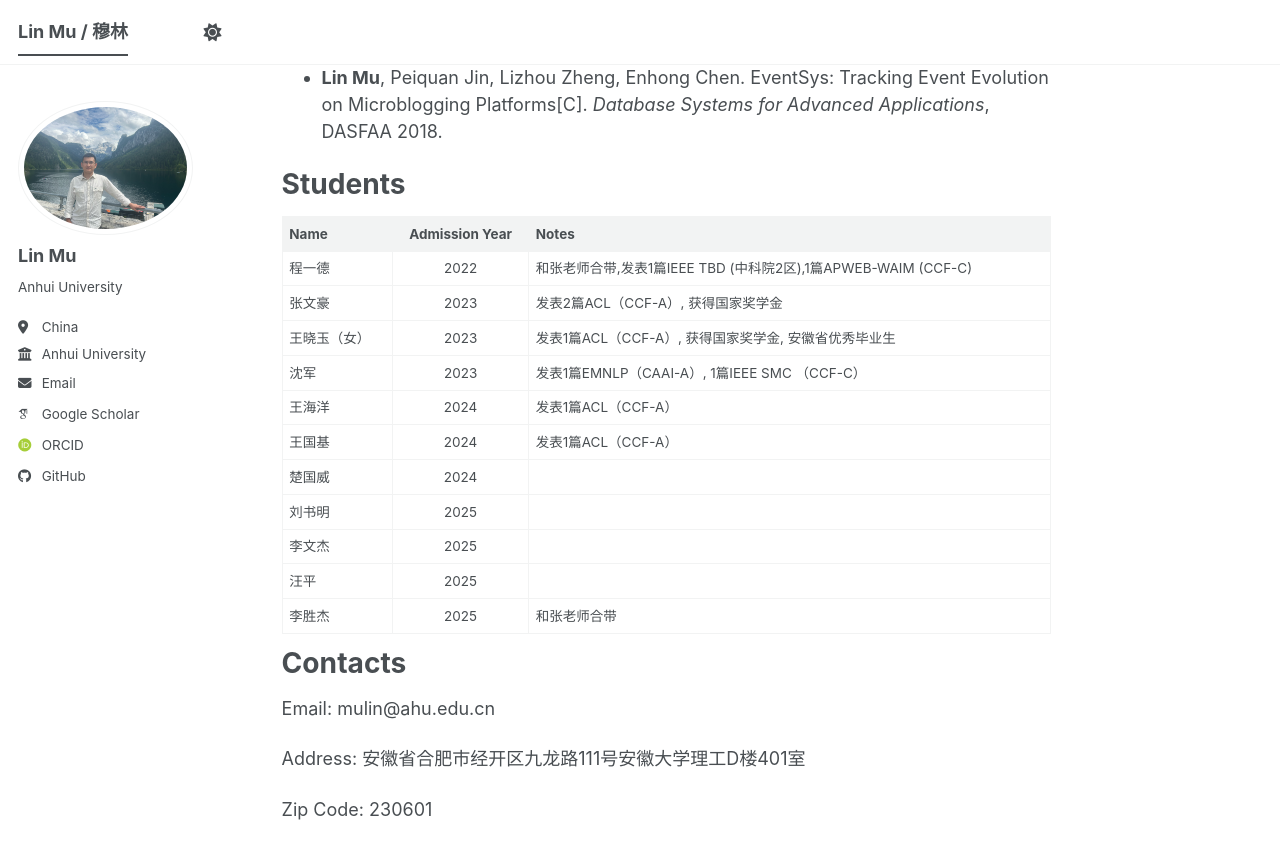
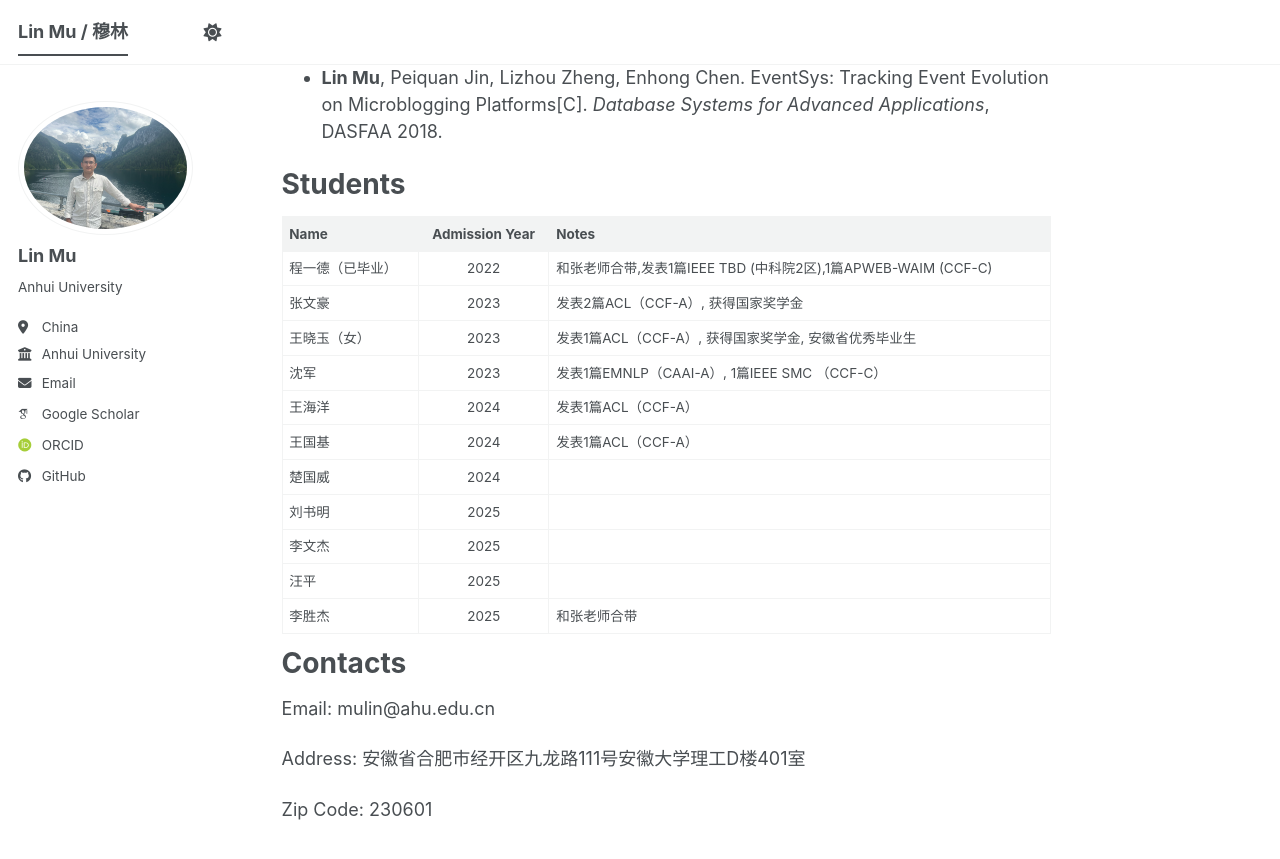
Before and after one commit to mulin-ahu/mulin-ahu.github.io, a Jekyll site: the page built from _pages/about.md, in a window 1280 px wide and 900 px high, scrolled down 2578 px. Shown: the top 859 px of the window. Built offline with Jekyll 4.4.1, drawn with Linux system fonts in a browser that asks for light colours; some web fonts are replaced; a script bundle is joined from its source files by our own code; library files that are not in the unit come from our copies.

Commit message:
Update about.md

```diff
--- a/_pages/about.md
+++ b/_pages/about.md
@@ -66,7 +66,7 @@ Students
 
 |  Name  |  Admission Year  |            Notes                                     |
 | --------  | :------:| ------------------------------------------------------------ |
-| 程一德     | 2022  | 和张老师合带,发表1篇IEEE TBD (中科院2区),1篇APWEB-WAIM (CCF-C)    |
+| 程一德（已毕业）    | 2022  | 和张老师合带,发表1篇IEEE TBD (中科院2区),1篇APWEB-WAIM (CCF-C)    |
 |张文豪      | 2023  | 发表2篇ACL（CCF-A）, 获得国家奖学金                         |
 | 王晓玉（女）| 2023  | 发表1篇ACL（CCF-A）, 获得国家奖学金, 安徽省优秀毕业生               |
 | 沈军       | 2023  | 发表1篇EMNLP（CAAI-A）, 1篇IEEE SMC （CCF-C）                   |
```
